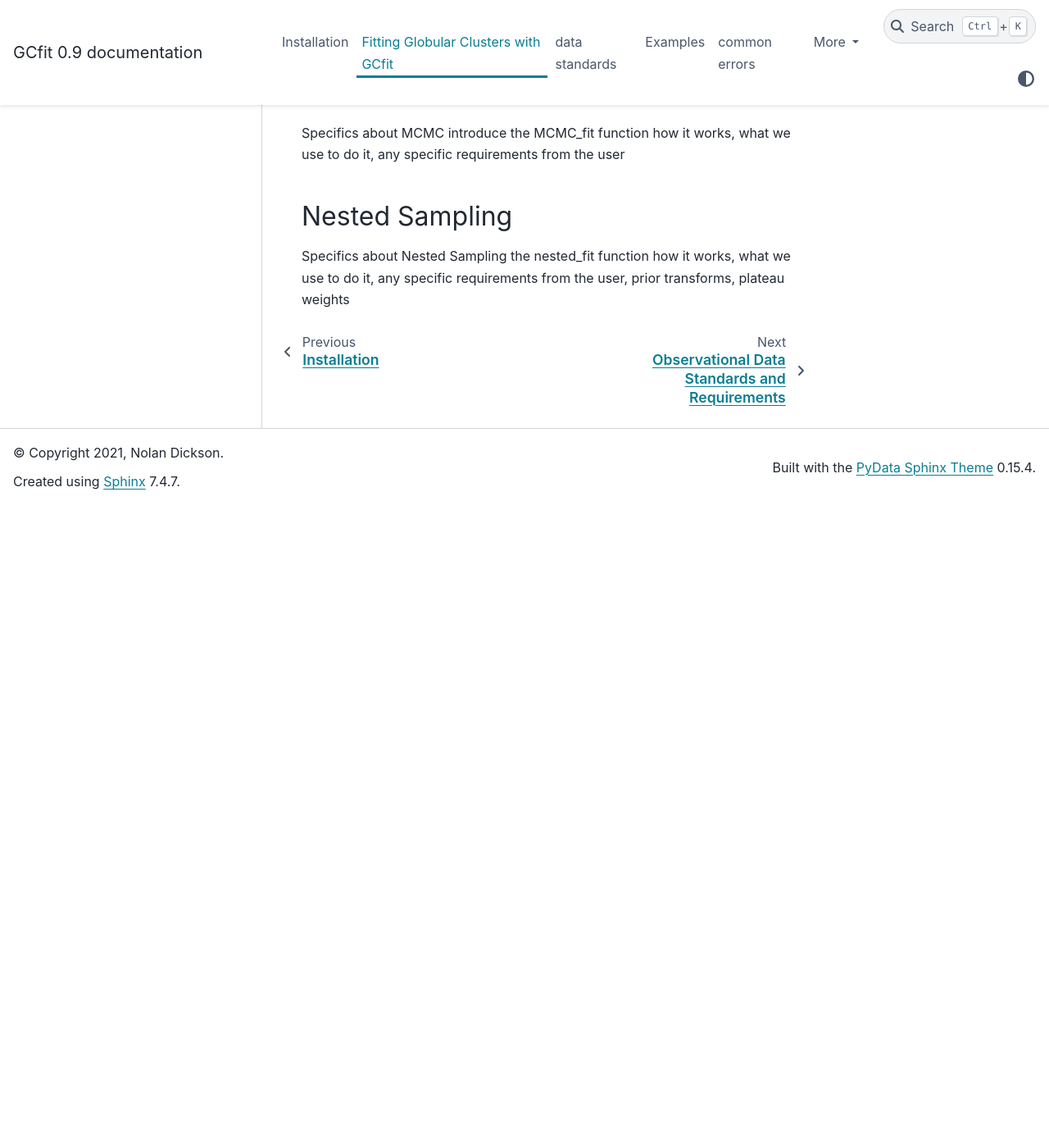
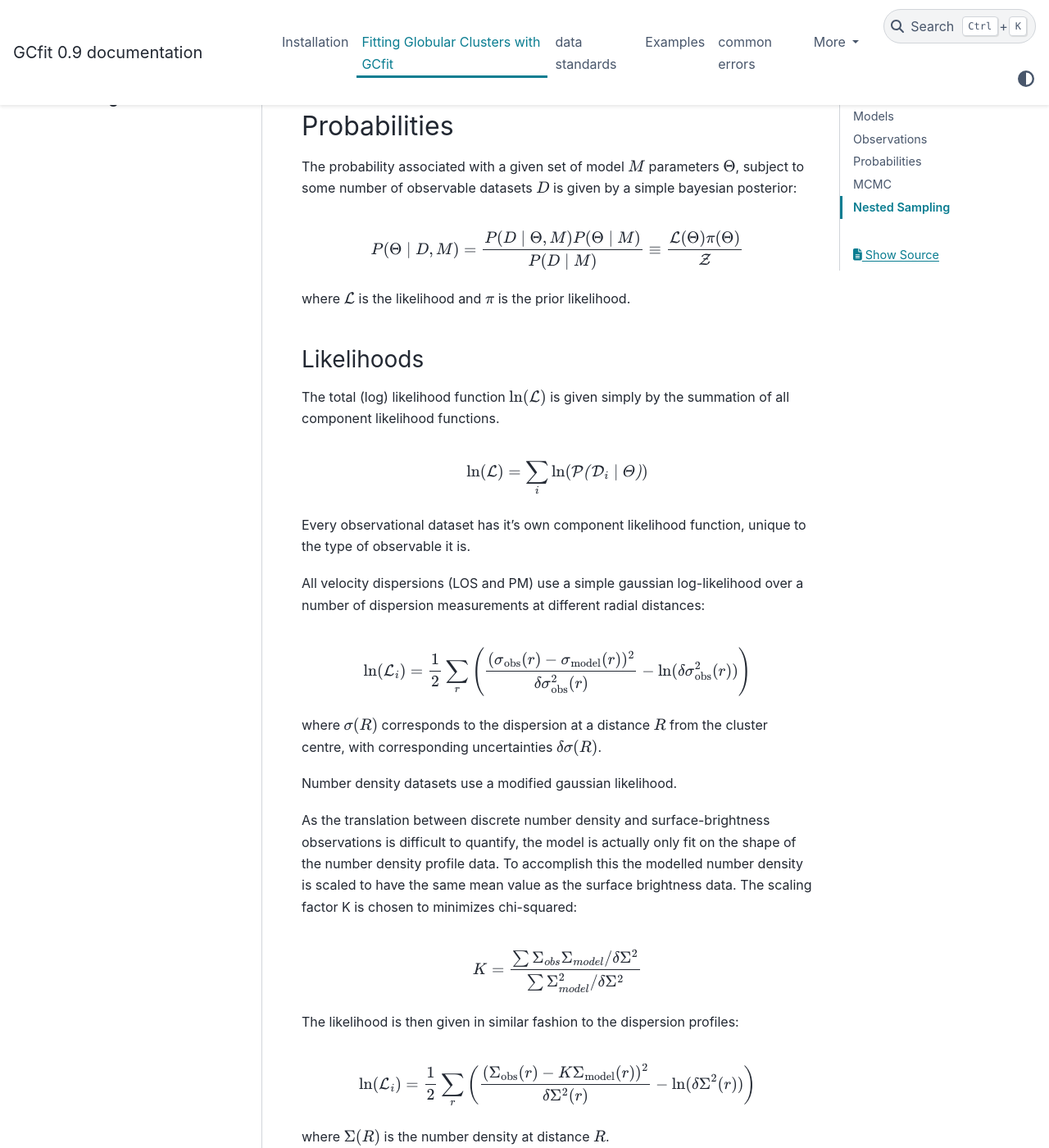
Before and after one commit to nmdickson/GCfit, a Sphinx documentation site: the page built from docs/source/fitting.rst, in a window 1280 px wide and 1400 px high, scrolled down 4059 px. Shown: the whole window at 82% size. Built offline with Sphinx 7.4.7 and the PyData theme 0.15.4, drawn with Linux system fonts in a browser that asks for light colours; pages that are not in the unit, such as notebooks, are missing from menus; before the commit the page ends 4675 px from its top, so only the background shows below that; some of the changed text lies outside the part shown.

Commit message:
add info about all likelihood functions

```diff
--- a/docs/source/fitting.rst
+++ b/docs/source/fitting.rst
@@ -150,15 +150,117 @@ Currently supported observational datasets include:
     Radial number density profiles
 
 * Mass Functions
-    Present day stellar mass functions (counts), binned radially and in mass
+    Present day stellar mass functions (counts), binned radially and in mass.
+    Each dataset corresponds to an observed field on the sky, whose boundaries
+    must also be included.
 
 * Pulsars Timing Solutions
     Millisecond-pulsar timing solutions (period and period derivative), used to
     constrain possible acceleration from the cluster potential
 
+While these are the type of observables supported, not all are required at once,
+and multiple datasets corresponding to one type are permitted.
+
 
 Probabilities
 =============
+
+The probability associated with a given set of model :math:`M` parameters
+:math:`\Theta`, subject to some number of observable datasets :math:`D` is
+given by a simple bayesian posterior:
+
+.. math::
+
+    P(\Theta \mid D, M) = \frac{P(D \mid \Theta,M)P(\Theta \mid M)}{P(D \mid M)}
+        \equiv \frac{\mathcal{L}(\Theta) \pi(\Theta)}{\mathcal{Z}}
+
+where :math:`\mathcal{L}` is the likelihood and :math:`\pi` is the prior
+likelihood.
+
+Likelihoods
+^^^^^^^^^^^
+
+The total (log) likelihood function :math:`\ln(\mathcal{L})` is given simply by
+the summation of all component likelihood functions.
+
+.. math::
+
+    \ln(\mathcal{L}) = \sum_i \ln(\mathcal{P(D_i \mid \Theta)})
+
+Every observational dataset has it's own component likelihood function, unique
+to the type of observable it is.
+
+All velocity dispersions (LOS and PM) use a simple gaussian log-likelihood over
+a number of dispersion measurements at different radial distances:
+
+.. math::
+
+    \ln(\mathcal{L}_i) = \frac{1}{2} \sum_r \left( \frac{(\sigma_{\rm{obs}}(r) - \sigma_{\rm{model}}(r))^2}{\delta\sigma_{\rm{obs}}^2(r)} - \ln(\delta\sigma_{\rm{obs}}^2(r))\right)
+
+where :math:`\sigma(R)` corresponds to the dispersion at a distance
+:math:`R` from the cluster centre, with corresponding uncertainties
+:math:`\delta\sigma(R)`.
+
+Number density datasets use a modified gaussian likelihood.
+
+As the translation between discrete number density and surface-brightness
+observations is difficult to quantify, the model is actually only fit on
+the shape of the number density profile data.
+To accomplish this the modelled number density is scaled to have the
+same mean value as the surface brightness data.
+The scaling factor K is chosen to minimizes chi-squared:
+
+.. math::
+
+    K = \frac{\sum \Sigma_{obs} \Sigma_{model} / \delta\Sigma^2}
+             {\sum \Sigma_{model}^2 / \delta\Sigma^2}
+
+The likelihood is then given in similar fashion to the dispersion profiles:
+
+.. math::
+
+    \ln(\mathcal{L}_i) = \frac{1}{2} \sum_r \left( \frac{(\Sigma_{\rm{obs}}(r) - K\Sigma_{\rm{model}}(r))^2}{\delta\Sigma^2(r)} - \ln(\delta\Sigma^2(r))\right)
+
+where :math:`\Sigma(R)` is the number density at distance :math:`R`.
+
+The error :math:`\delta\Sigma` in these equations includes both the
+uncertainties from the observed datasets and an added constant error over the
+entire profile, defined by the nuisance parameter ``s2`` (:math:`s^2`), which
+helps to minimize the background effects present near the outskirts of the
+cluster.
+
+.. math::
+    \delta\Sigma^2(R) = \delta\Sigma_{\rm{obs}}^2(R) + s^2
+
+To compare against the Mass function datasets, the model surface density is
+(Monte Carlo) integrated, within each dataset's corresponding field boundaries,
+over each radial bin :math:`j` (with bounds :math:`r0,\ r1`) to get the count
+:math:`N_{\rm{model},j}` of stars within this bin slice of the field:
+
+.. math::
+
+    N_{\rm{model},j} = \int_{r_0}^{r_1} \Sigma(r) dr
+
+This count can be used in the usual gaussian likelihood:
+
+.. math::
+
+    \ln(\mathcal{L}_i) = \frac{1}{2} \sum_j^{\rm{bins}}
+        \left( \frac{(N_{\rm{obs},j} - N_{\rm{model},j})^2}{\delta N_j^2}
+              - \ln(\delta N_j^2) \right)
+
+where the error :math:`\delta N` also includes the nuisance parameter ``F``
+which acts to account for unknown sources of error in the mass function counts
+by scaling upwards the uncertainties in the counts:
+
+.. math::
+
+    \delta N_j = \delta N_{\rm{model},j} \cdot F
+
+TODO pulsar likelihoods
+
+Priors
+^^^^^^
 
 MCMC
 ====
```
